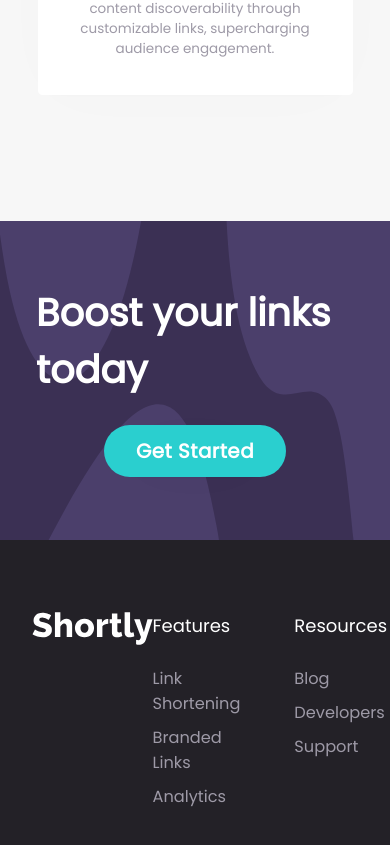
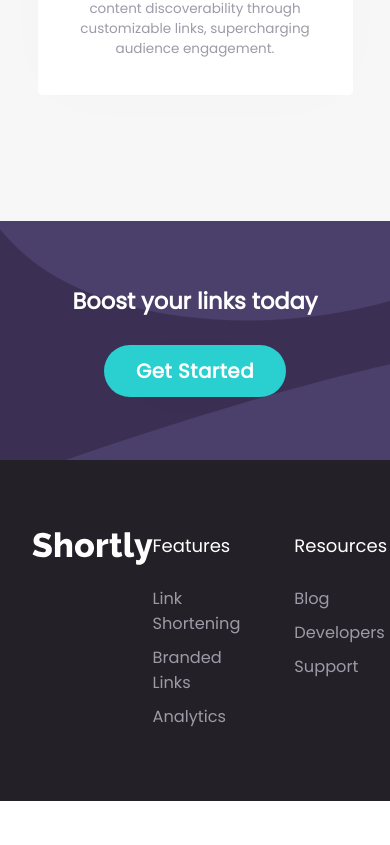
Before and after one commit to logotip4ik/frontend-mentor-url-shortening, a Nuxt app: page / in a window 390 px wide. Shown: the part 2107-2952 px from the top of the page. After the commit the page ends 2908 px from the top, so only its background shows below. Built offline with nearby package versions, Linux system fonts and the light colour scheme.

Commit message:
update: added a bit of code for responsivnes

```diff
--- a/components/Boost.vue
+++ b/components/Boost.vue
@@ -3,7 +3,7 @@
     <h4 class="booster__header">Boost your links today</h4>
     <button class="btn btn--xlg">Get Started</button>
     <img
-      src="/bg-boost-desktop.svg"
+      srcset="/bg-boost-desktop.svg 9999999w, /bg-boost-mobile.svg 600w"
       alt="just a bg pattern"
       class="booster__bg-image"
     />
@@ -27,6 +27,9 @@
 
   &__header {
     font-size: 2.125rem;
+    font-size: clamp(1.25rem, 5vw, 2.125rem);
+    text-align: center;
+
     color: white;
   }
 
```
